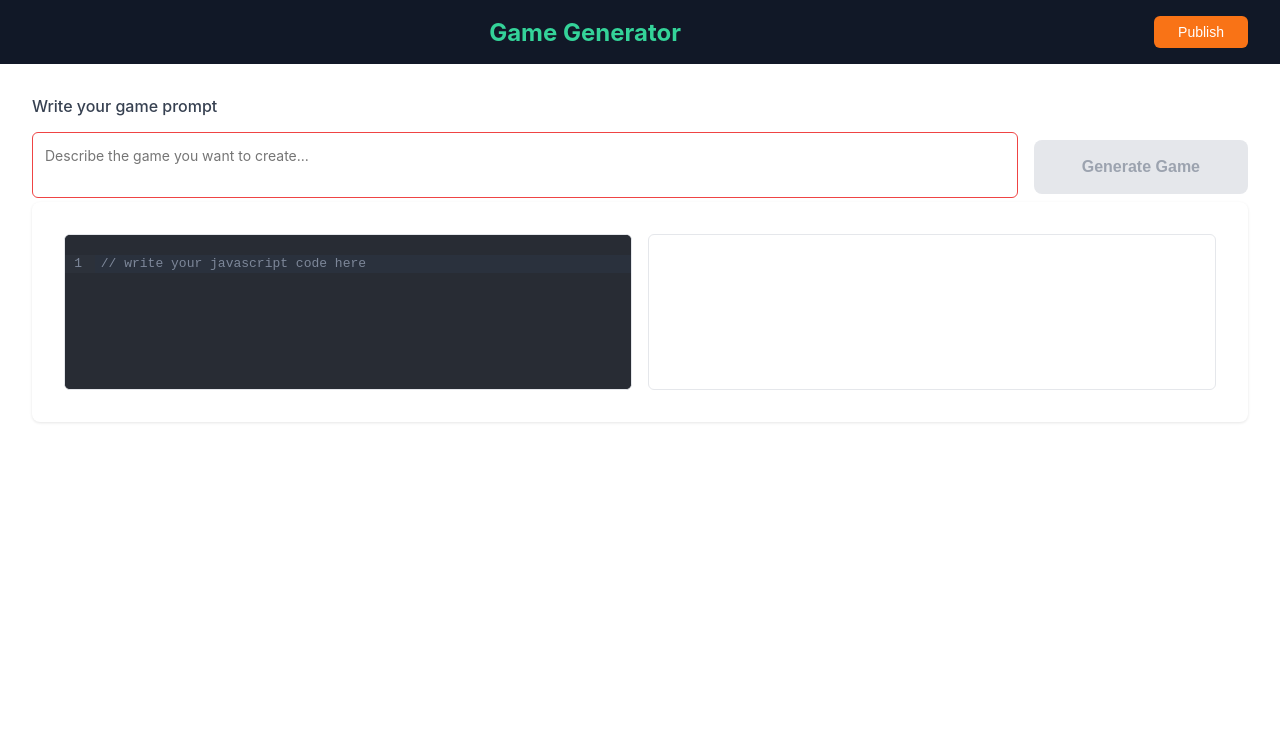
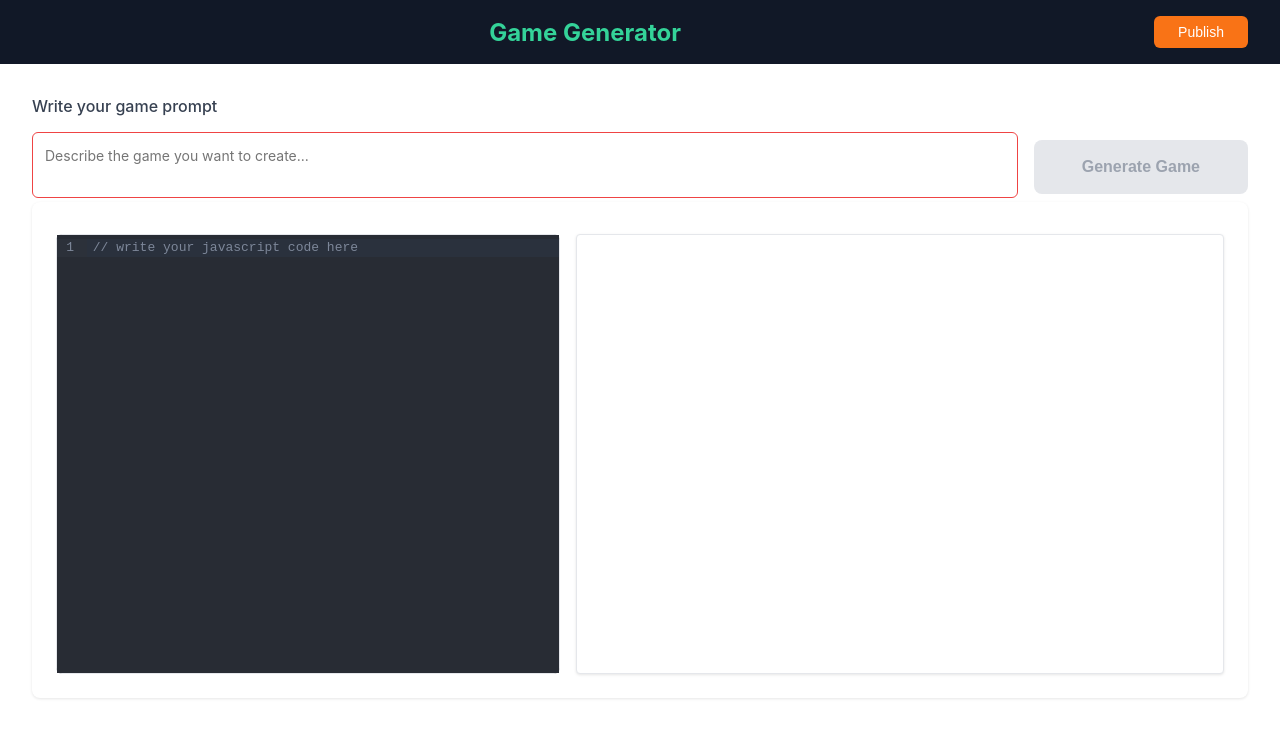
Before and after one commit to Vignesh-kumar-D/GameGenerator, a React (Create React App) app: page / in a window 1280 px wide. Shown: the top 738 px of the page. Built offline with nearby package versions, Linux system fonts and the light colour scheme.

Commit message:
added editor and module code

```diff
--- a/src/components/Editor.module.css
+++ b/src/components/Editor.module.css
@@ -1,58 +1,84 @@
 .editorContainer {
-  flex: 1;
-  width: 100%;
-  min-height: 0;
   display: flex;
   flex-direction: column;
+  width: 100%;
   gap: 1rem;
-  padding: 0 1rem 1rem 1rem;
+  padding: 0 1rem 1rem;
+  margin-top: 2rem;
 }
 
 .editorPane {
-  flex: 1;
+  display: flex;
+  width: 100%;
+  /* Mobile: height is 60vh */
+  height: 60vh;
+  background-color: #282c34;
+  border: 1px solid #e5e7eb;
   border-radius: 0.375rem;
-  overflow: hidden;
-  border: 1px solid #e5e7eb;
-  background-color: #282c34;
-  min-height: 0;
 }
 
 .codeMirrorWrapper {
-  height: 100%;
+  display: flex;
+  flex: 1;
   overflow: auto;
 }
 
 .codeMirrorWrapper :global(.cm-editor) {
-  height: 100%;
-}
-
-.codeMirrorWrapper :global(.cm-editor .cm-scroller) {
-  padding: 1rem 0;
+  flex: 1;
+  width: 100%;
 }
 
 .previewPane {
+  display: flex;
+  width: 100%;
+  /* Mobile: height is 60vh */
+  height: 60vh;
+  border-radius: 0.375rem;
+  border: 1px solid #e5e7eb;
+  padding: 1rem;
   flex: 1;
   background: white;
-  border-radius: 0.375rem;
-  overflow: hidden;
-  border: 1px solid #e5e7eb;
+  border-radius: 0.25rem;
+  box-shadow: 0 1px 3px rgba(0, 0, 0, 0.1);
 }
 
-/* Desktop layout: side by side */
+.previewIframe {
+  flex: 1;
+  max-width: 100%;
+  max-height: 100%;
+  border: none;
+  background: white;
+}
+
+/* Tablet */
 @media (min-width: 768px) {
   .editorContainer {
     flex-direction: row;
-    padding: 0 1.5rem 1.5rem 1.5rem;
+    padding: 0 1.5rem 1.5rem;
   }
 
-  .editorPane,
+  .editorPane {
+    flex: 0.45;
+    /* Tablet: height is 50vh */
+    height: 50vh;
+  }
+
   .previewPane {
-    width: 50%;
+    flex: 0.55;
+    /* Tablet: height is 50vh */
+    height: 50vh;
   }
 }
 
+/* Desktop */
 @media (min-width: 1024px) {
-  .editorContainer {
-    padding: 2rem;
+  .editorPane {
+    /* Desktop: height is 45vh */
+    height: 55vh;
+  }
+
+  .previewPane {
+    /* Desktop: height is 45vh */
+    height: 55vh;
   }
 }
--- a/src/components/Editor.tsx
+++ b/src/components/Editor.tsx
@@ -76,7 +76,7 @@ const Editor: React.FC<EditorProps> = ({ onCodeChange, javascriptCode }) => {
           srcDoc={srcDoc}
           title="preview"
           sandbox="allow-scripts"
-          style={{ width: '100%', height: '100%', border: 'none' }}
+          className={styles.previewIframe}
         />
       </div>
     </div>
--- a/src/utils/utils.ts
+++ b/src/utils/utils.ts
@@ -7,7 +7,6 @@ export const getSrc = (code: string) => `
     <style>
       body {
         margin: 0;
-        padding: 16px;
         font-family: Arial, sans-serif;
       }
       .error {
```
